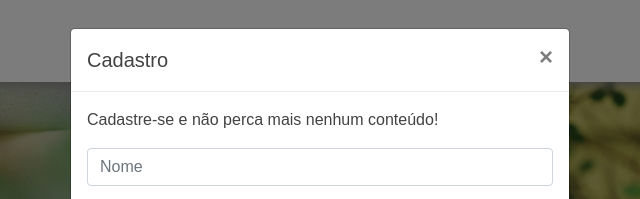
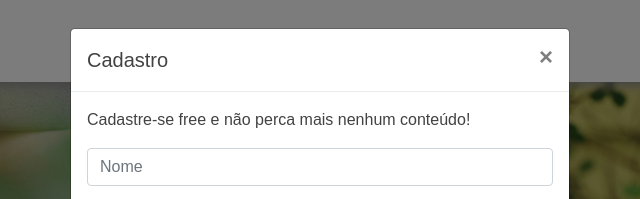
Before and after one commit to elisatanizawa/GoStreaming, a plain HTML site: page GoStreamingv3/public/redes_sociais_acessibilidade_video_vivo.html in a window 1280 px wide. Both pictures are taken after a click on the link "clique aqui.". Shown: the part 545-744 px from the top of the page, 320-960 px from the left. Drawn offline with nearby package versions, Linux system fonts and the light colour scheme; no server answers.

Commit message:
Update redes_sociais_acessibilidade_video_vivo.html

```diff
--- a/GoStreamingv3/public/redes_sociais_acessibilidade_video_vivo.html
+++ b/GoStreamingv3/public/redes_sociais_acessibilidade_video_vivo.html
@@ -70,7 +70,7 @@
 		        </button>
 		      </div>
 		      <div class="modal-body">
-				<p>Cadastre-se e não perca mais nenhum conteúdo!</p>
+				<p>Cadastre-se free e não perca mais nenhum conteúdo!</p>
 				<form id="form-cadastro">
 	    	      <div class="form-group">
 	    	        <input type="text" class="form-control" id="nome" placeholder="Nome">
@@ -118,4 +118,5 @@
 <script src="js/firebase.js"></script>
 
 </body>
+
 </html>
```
